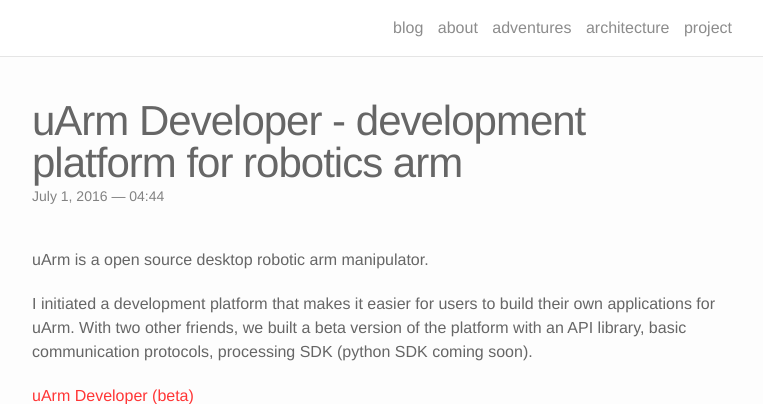
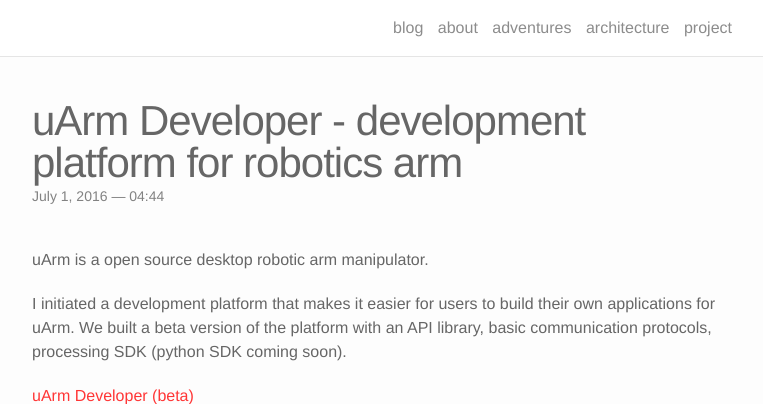
Before and after one commit to somniumm/somniumm.github.io, a Jekyll site: the page built from _test/20150929.markdown, in a window 1280 px wide and 900 px high, cut to the strip 0-404 px from the top of the window. Shown: the whole strip, without its empty margins (258-1021 px from the left). Built offline with Jekyll 4.4.1, drawn with Linux system fonts in a browser that asks for light colours; nearby versions of some CDN libraries.

Commit message:
Update 20150929.markdown

```diff
--- a/_test/20150929.markdown
+++ b/_test/20150929.markdown
@@ -5,7 +5,7 @@
 
 uArm is a open source desktop robotic arm manipulator.
 
-I initiated a development platform that makes it easier for users to build their own applications for uArm. With two other friends, we built a beta version of the platform with an API library, basic communication protocols, processing SDK (python SDK coming soon).
+I initiated a development platform that makes it easier for users to build their own applications for uArm. We built a beta version of the platform with an API library, basic communication protocols, processing SDK (python SDK coming soon).
 
 [uArm Developer (beta)](http://developer.ufactory.cc/)
 
```
